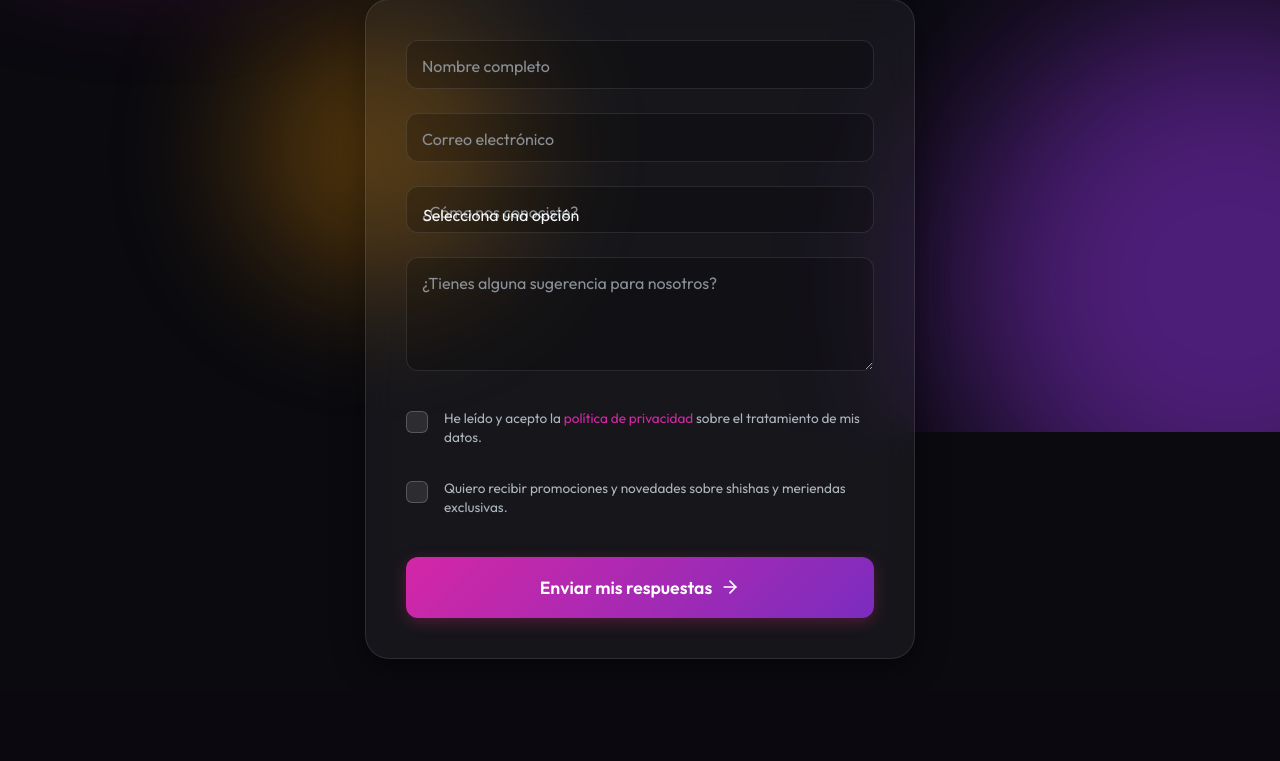
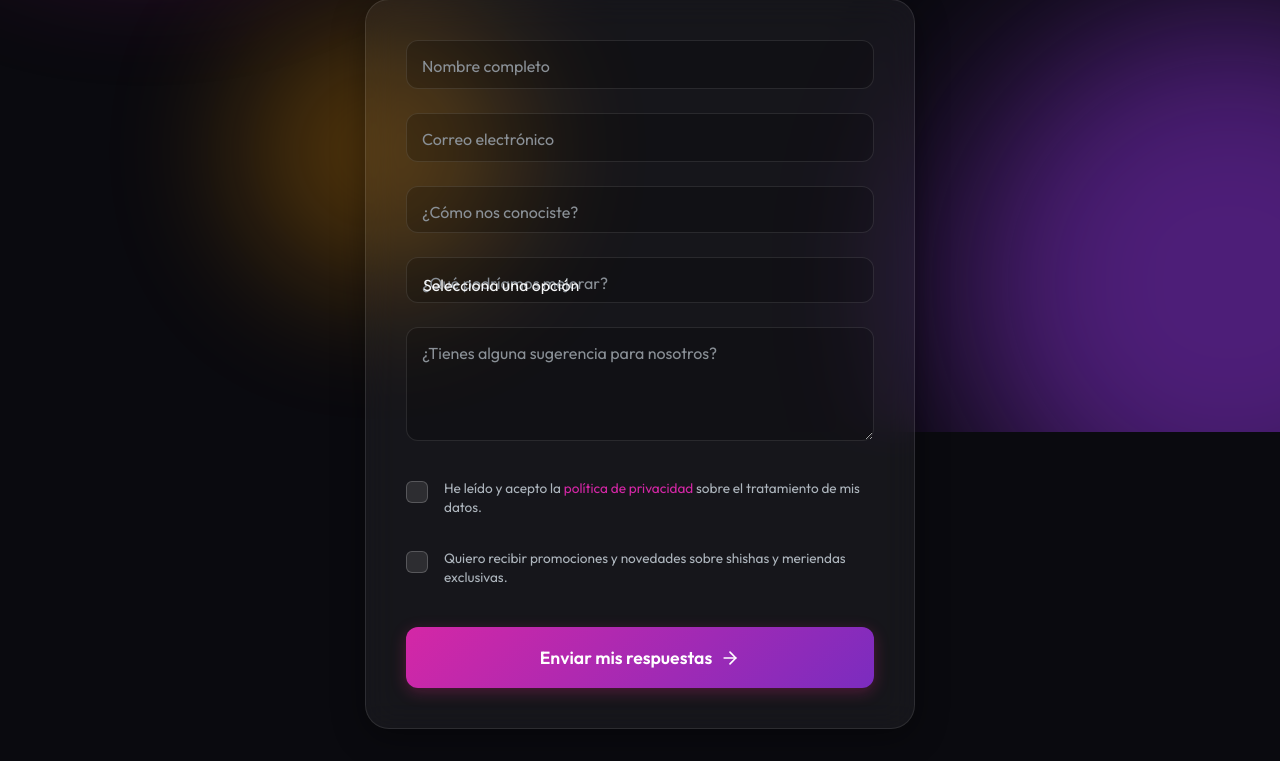
Before and after one commit to RodrigoGit87/La-Despista-Proyecto, a Flask app: page / in a window 1280 px wide. Shown: the part 368-1129 px from the top of the page. Before the commit the page ends 1027 px from the top, so only its background shows below. Run offline with Flask 3, Linux system fonts and the light colour scheme.

Commit message:
ADD añadido div para quejas

```diff
--- a/templates/index.html
+++ b/templates/index.html
@@ -49,13 +49,27 @@
 
                 <div class="input-group">
                     <select id="discovery" name="discovery" required>
-                        <option value="" disabled selected>Selecciona una opción</option>
+                        <option value="" disabled selected></option>
                         <option value="instagram">Instagram / TikTok</option>
                         <option value="amigos">Amigos o Familiares</option>
                         <option value="pasando">Pasaba por el local</option>
                         <option value="otro">Otro</option>
                     </select>
                     <label for="discovery" class="select-label">¿Cómo nos conociste?</label>
+                    <div class="input-glow"></div>
+                </div>
+
+                <div class="input-group">
+                    <select name="complaints" id="complaints" required>
+                        <option value="" disabled selected>Selecciona una opción</option>
+                        <option value="ninguna">Todo me ha gustado</option>
+                        <option value="servicio">Tiempo de espera / Trato del personal</option>
+                        <option value="shisha">Calidad de la Shisha</option>
+                        <option value="comida">Meriendas / Bebidas</option>
+                        <option value="ambiente">Ambiente (Música, Temperatura...)</option>
+                        <option value="precio">Precios</option>
+                    </select>
+                    <label for="complaints" class="select-label">¿Qué podríamos mejorar?</label>
                     <div class="input-glow"></div>
                 </div>
 
```
